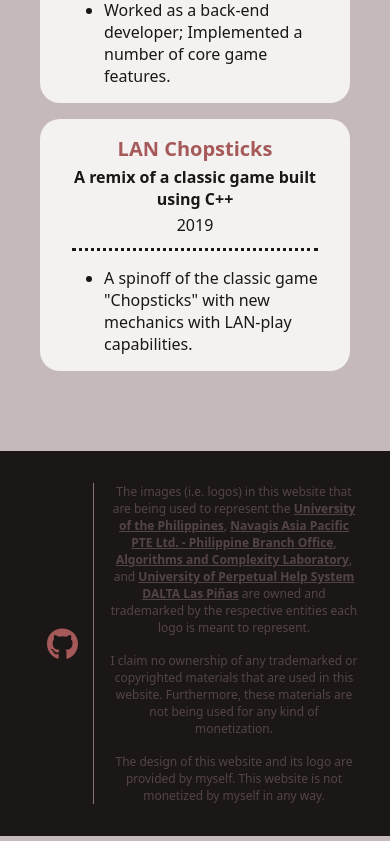
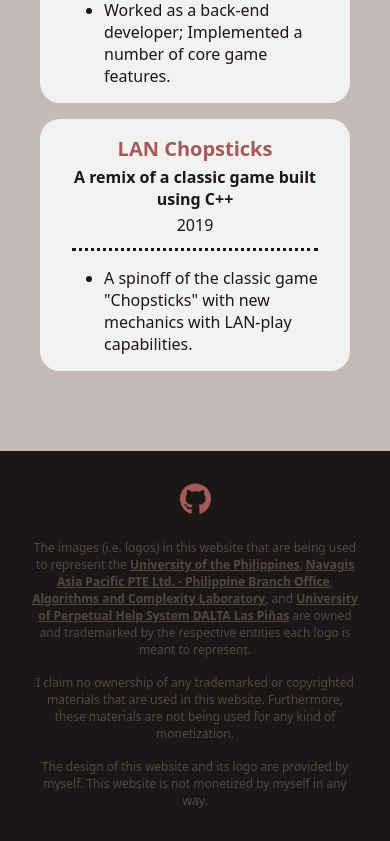
Before and after one commit to jvmenina/jvmenina.github.io, a React (Vite) app: page / in a window 390 px wide. Shown: the part 9013-9854 px from the top of the page. Built offline with nearby package versions, Linux system fonts and the light colour scheme.

Commit message:
Tweaked card animation and added separate footer design for mobile viewports

```diff
--- a/src/assets/App.module.css
+++ b/src/assets/App.module.css
@@ -151,19 +151,19 @@ ul, ol {
 
 /* Intersection Observer */
 .__not-visible {
-  transform: translateX(100px);
+  transform: translateX(1.5rem);
   opacity: 0;
   transition:
-    transform 800ms var(--easeOutCubic),
-    opacity 800ms var(--easeOutCubic);
+    transform 500ms var(--easeOutCubic),
+    opacity 500ms var(--easeOutCubic);
 }
 
 .__visible {
   transform: translateX(0px);
   opacity: 1;
   transition:
-    transform 800ms var(--easeOutCubic),
-    opacity 800ms var(--easeOutCubic);
+    transform 500ms var(--easeOutCubic),
+    opacity 500ms var(--easeOutCubic);
 }
 
 /* Reusable Format */
@@ -998,6 +998,7 @@ ul, ol {
 }
 
 .site-footer__socials a {
+  display: flex;
   color: var(--color-text-highlight-y-alt);
 }
 
@@ -1279,4 +1280,14 @@ ul, ol {
     margin-top: 0.5rem;
     padding-top: 1rem;
   }
+
+  /* Footer */
+  .site-footer__container {
+    grid-template-columns: 1fr;
+    row-gap: 1.5rem;
+  }
+
+  .site-footer__socials {
+    border-right: 0;
+  }
 }
```
